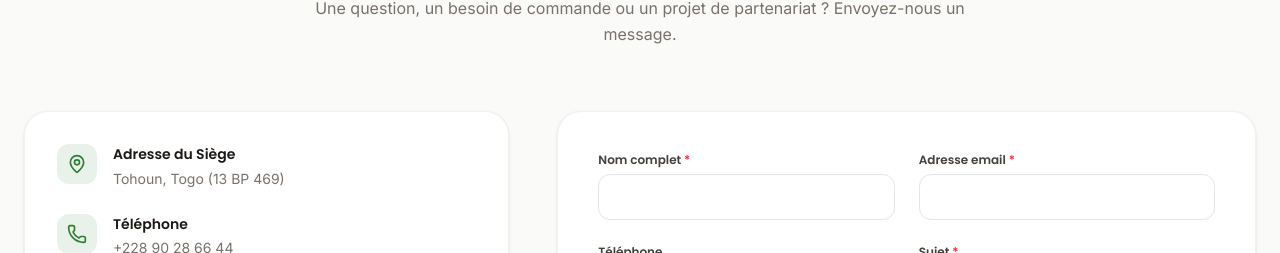
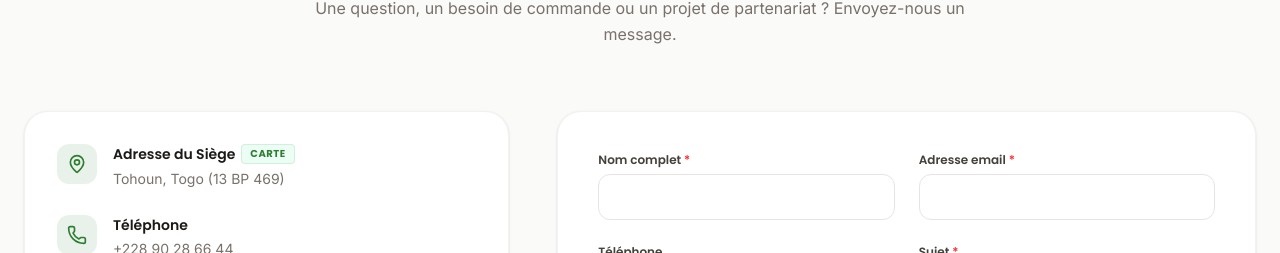
Before and after one commit to ynyonato/mabil-intl, a Next.js app: page / in a window 1280 px wide. Shown: the part 7535-7788 px from the top of the page. Built offline with nearby package versions, Linux system fonts and the light colour scheme.

Commit message:
feat: integrate official Google Maps location of Mabil headquarters

```diff
--- a/src/components/sections/Contact.tsx
+++ b/src/components/sections/Contact.tsx
@@ -96,20 +96,28 @@ export default function Contact({ currentLang }: ContactProps) {
             <div className="bg-white rounded-3xl p-8 border border-stone-200/50 shadow-sm flex flex-col justify-between h-full gap-6">
 
               <div className="flex flex-col gap-6">
-                {/* Address */}
-                <div className="flex gap-4">
-                  <div className="w-10 h-10 rounded-xl bg-brand-green-dark/10 flex items-center justify-center text-brand-green-dark shrink-0">
+                 {/* Address */}
+                <a
+                  href="https://www.google.com/maps/place/MABIL+International/@7.0240468,1.609949,17z/data=!3m1!4b1!4m6!3m5!1s0x10244dc218cece41:0xd5df6c93da6c2364!8m2!3d7.0240468!4d1.609949!16s%2Fg%2F11mvzwgt57!5m1!1e1?entry=ttu"
+                  target="_blank"
+                  rel="noopener noreferrer"
+                  className="flex gap-4 group cursor-pointer hover:bg-stone-50/70 p-3 -m-3 rounded-2xl transition-all duration-300"
+                >
+                  <div className="w-10 h-10 rounded-xl bg-brand-green-dark/10 group-hover:bg-brand-green-dark/20 flex items-center justify-center text-brand-green-dark shrink-0 transition-colors">
                     <MapPin className="w-5 h-5" />
                   </div>
                   <div>
-                    <h4 className="font-poppins font-bold text-stone-900 text-sm mb-1">
+                    <h4 className="font-poppins font-bold text-stone-900 text-sm mb-1 flex items-center gap-1.5 group-hover:text-brand-green-dark transition-colors">
                       {t.contact.info.addressTitle}
+                      <span className="text-[10px] font-bold text-brand-green-dark bg-emerald-50 border border-brand-green-light/20 px-2 py-0.5 rounded transition-all duration-300 group-hover:bg-brand-green-dark group-hover:text-white uppercase tracking-wider">
+                        {currentLang === "fr" ? "Carte" : "Map"}
+                      </span>
                     </h4>
                     <p className="font-inter text-stone-500 text-sm leading-relaxed">
                       {t.contact.info.address}
                     </p>
                   </div>
-                </div>
+                </a>
 
                 {/* Phones */}
                 <div className="flex gap-4">
@@ -342,8 +350,8 @@ export default function Contact({ currentLang }: ContactProps) {
           className="w-full mt-12 relative h-96 rounded-3xl overflow-hidden shadow-sm border border-stone-200 bg-white"
         >
           <iframe
-            title={t.contact.form.subject}
-            src="https://www.google.com/maps/embed?pb=!1m18!1m12!1m3!1d31671.18939221191!2d1.597371!3d7.019398!2m3!1f0!2f0!3f0!3m2!1i1024!2i768!4f13.1!3m3!1m2!1s0x1026046e7f82b7db%3A0xe54d3d82054ff14d!2sTohoun!5e0!3m2!1sen!2stg!4v1716987654321!5m2!1sen!2stg"
+            title="Localisation de MABIL International"
+            src="https://maps.google.com/maps?q=MABIL%20International%2C%20Tohoun%2C%20Togo&t=&z=16&ie=UTF8&iwloc=&output=embed"
             width="100%"
             height="100%"
             style={{ border: 0 }}
```
